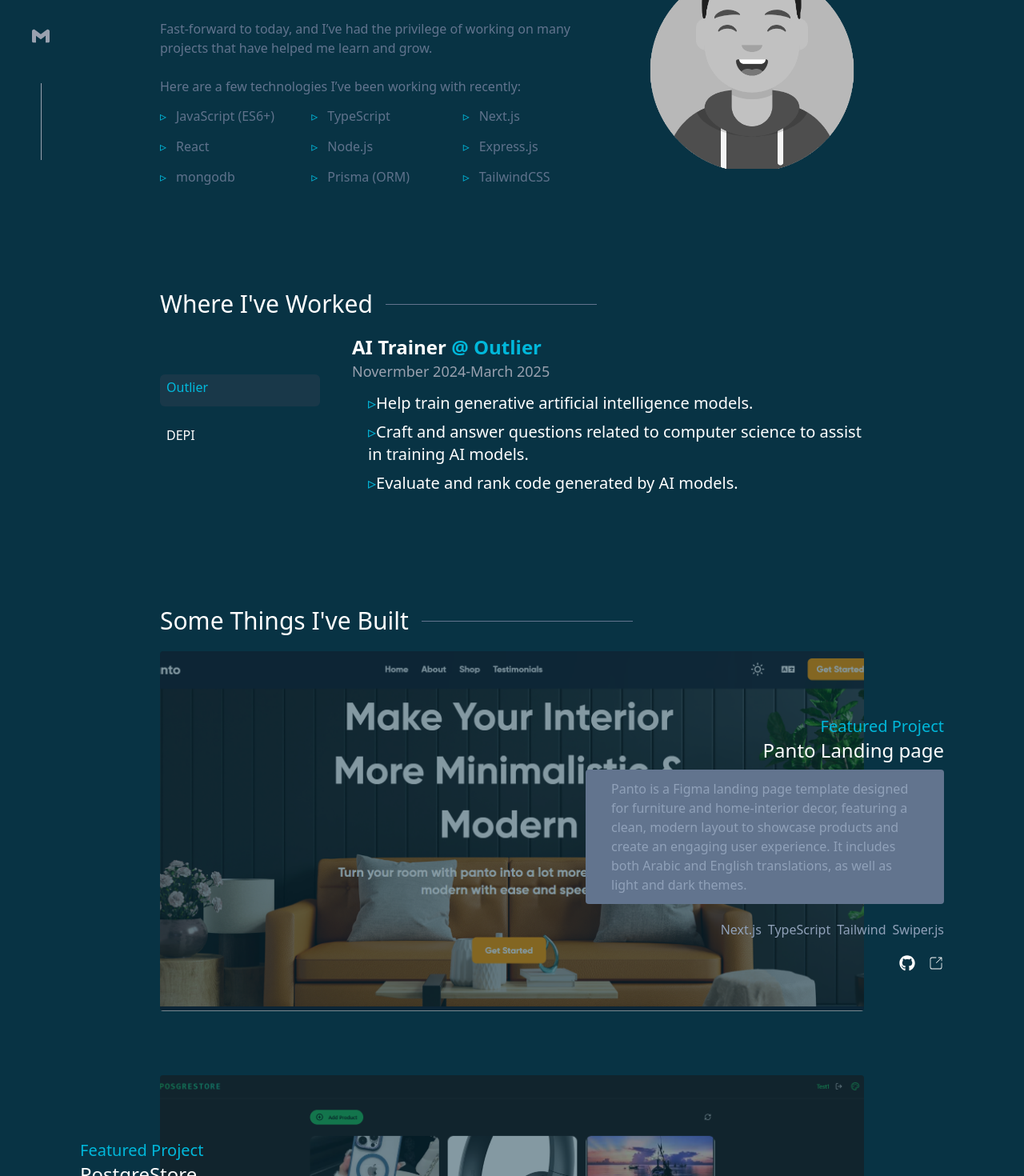
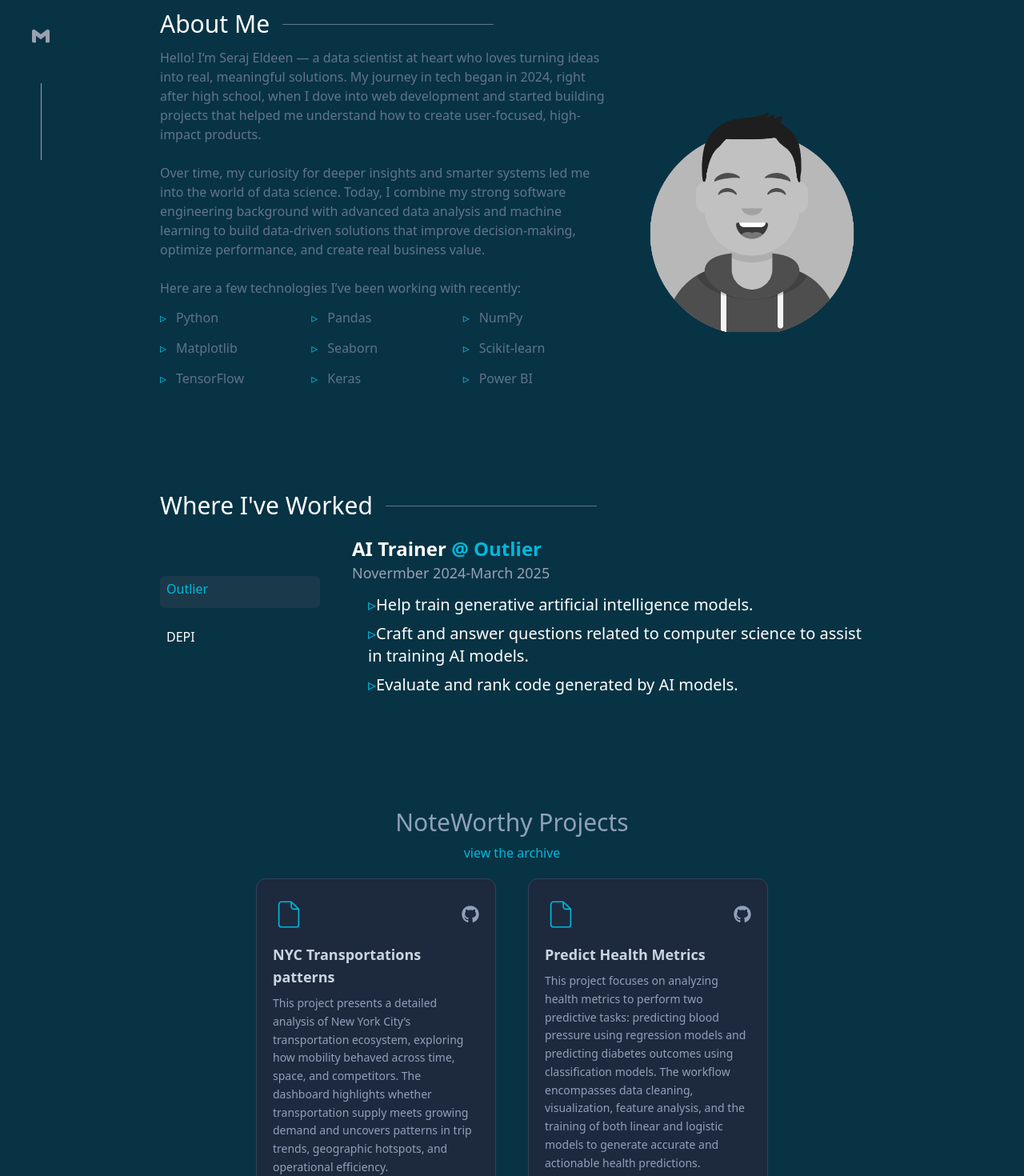
Before and after one commit to SerajEldeen/portfolio-v2, a Next.js app: page / in a window 1280 px wide. Shown: the part 600-2070 px from the top of the page at 80% size. Built offline with nearby package versions, Linux system fonts and the light colour scheme.

Commit message:
add:data science tips

```diff
--- a/src/app/archive/page.tsx
+++ b/src/app/archive/page.tsx
@@ -1,43 +1,71 @@
 "use client";
+import { useState } from "react";
 import Navbar from "@/components/Navbar";
 import Link from "next/link";
 import { CiShare1 } from "react-icons/ci";
 import { FaGithub } from "react-icons/fa";
 import { easeOut, motion } from "framer-motion";
-import ArchiveProjects from "../../static/archive.json";
+import SoftwareEngineering from "../../static/softwareEngineerArchive.json";
+import DataScientist from "../../static/dataScienceArchive.json";
 
 function Page() {
-  // parent container for stagger effect
+  const [active, setActive] = useState("data");
+  const data = active === "software" ? SoftwareEngineering : DataScientist;
+
+  // Animation settings
   const container = {
     hidden: { opacity: 0 },
-    visible: {
-      opacity: 1,
-      transition: { staggerChildren: 0.15 },
-    },
+    visible: { opacity: 1, transition: { staggerChildren: 0.15 } },
   };
 
-  // each row animation
   const row = {
     hidden: { opacity: 0, y: 20 },
-    visible: {
-      opacity: 1,
-      y: 0,
-      transition: { duration: 0.5, ease: easeOut },
-    },
+    visible: { opacity: 1, y: 0, transition: { duration: 0.5, ease: easeOut } },
   };
 
   return (
     <>
       <Navbar />
       <section className="md:px-40 px-10 py-5">
-        <h1 className="text-slate-400 text-5xl">Archive</h1>
-        <p className="text-cyan-500 leading-10 tracking-wide">
-          A big list of things I&apos;ve worked on
-        </p>
+        <div className="flex md:flex-row flex-col justify-between items-center flex-wrap gap-3">
+          <div>
+            <h1 className="text-slate-400 text-5xl">Archive</h1>
+            <p className="text-cyan-500 leading-10 tracking-wide">
+              A big list of things I&apos;ve worked on
+            </p>
+          </div>
+
+          {/* Filter Buttons */}
+          <div className="flex gap-3">
+            <button
+              type="button"
+              onClick={() => setActive("data")}
+              className={`px-5 py-2 rounded-full border transition-all duration-300 ${
+                active === "data"
+                  ? "bg-cyan-500 text-white border-cyan-500 shadow-lg shadow-cyan-500/30"
+                  : "border-slate-600 text-slate-300 hover:bg-slate-700"
+              }`}
+            >
+              Data Scientist
+            </button>
+            <button
+              type="button"
+              onClick={() => setActive("software")}
+              className={`px-5 py-2 rounded-full border transition-all duration-300 ${
+                active === "software"
+                  ? "bg-cyan-500 text-white border-cyan-500 shadow-lg shadow-cyan-500/30"
+                  : "border-slate-600 text-slate-300 hover:bg-slate-700"
+              }`}
+            >
+              Software Engineer
+            </button>
+          </div>
+        </div>
 
         {/* Table */}
         <div className="overflow-x-auto mt-10">
           <motion.table
+            key={active} // this re-triggers animation when switching
             className="w-full text-left border-collapse"
             variants={container}
             initial="hidden"
@@ -53,7 +81,7 @@ function Page() {
               </tr>
             </thead>
             <motion.tbody variants={container}>
-              {ArchiveProjects.map((project, idx) => (
+              {data.map((project, idx) => (
                 <motion.tr
                   key={idx}
                   variants={row}
--- a/src/app/page.tsx
+++ b/src/app/page.tsx
@@ -30,7 +30,6 @@ export default function Home() {
           <Hero />
           <About />
           <Experience />
-          <Work />
           <AddProject />
           <Contact />
           <Social />
--- a/src/components/About.tsx
+++ b/src/components/About.tsx
@@ -18,15 +18,15 @@ const paragraphVariants = {
 
 function About() {
   const skills: string[] = [
-    "JavaScript (ES6+)",
-    "TypeScript",
-    "Next.js",
-    "React",
-    "Node.js",
-    "Express.js",
-    "mongodb",
-    "Prisma (ORM)",
-    "TailwindCSS",
+    "Python",
+    "Pandas",
+    "NumPy",
+    "Matplotlib",
+    "Seaborn",
+    "Scikit-learn",
+    "TensorFlow",
+    "Keras",
+    "Power BI",
   ];
   return (
     <section className="md:px-50 px-15 py-15" id="about">
@@ -48,18 +48,23 @@ function About() {
             variants={paragraphVariants}
             className="py-3 text-slate-500 font-medium max-w-xl"
           >
-            Hello! My name is Seraj Eldeen and I enjoy creating things that help
-            people to ease their lives. My interest in web development started
-            back in 2024 after finishing the high School when I decided to start
-            a career in Web Development.
+            Hello! I&lsquo;m Seraj Eldeen — a data scientist at heart who loves
+            turning ideas into real, meaningful solutions. My journey in tech
+            began in 2024, right after high school, when I dove into web
+            development and started building projects that helped me understand
+            how to create user-focused, high-impact products.
           </motion.p>
 
           <motion.p
             variants={paragraphVariants}
             className="py-3 text-slate-500 font-medium max-w-xl"
           >
-            Fast-forward to today, and I’ve had the privilege of working on many
-            projects that have helped me learn and grow.
+            Over time, my curiosity for deeper insights and smarter systems led
+            me into the world of data science. Today, I combine my strong
+            software engineering background with advanced data analysis and
+            machine learning to build data-driven solutions that improve
+            decision-making, optimize performance, and create real business
+            value.
           </motion.p>
 
           <motion.p
--- a/src/components/AddProject.tsx
+++ b/src/components/AddProject.tsx
@@ -7,7 +7,7 @@ import { motion } from "framer-motion";
 import projects from "../static/projects.json";
 
 function AddProject() {
-  const [n, setN] = useState(6);
+  const [n, setN] = useState(4);
 
   // Apply pagination
   const shownProjects = projects.slice(0, n);
@@ -32,7 +32,7 @@ function AddProject() {
   return (
     <section className="md:px-50 px-15 py-15 flex justify-center items-center flex-col">
       <h2 className="text-slate-400 md:text-3xl text-2xl mb-2">
-        Other NoteWorthy Projects
+        NoteWorthy Projects
       </h2>
       <Link
         href="/archive"
@@ -61,7 +61,7 @@ function AddProject() {
               transition={{ duration: 0.4, ease: "easeOut" }}
               whileHover={{ scale: 1.05 }}
               className="bg-slate-800 rounded-xl px-5 py-6 group cursor-pointer max-w-[300px]
-                        hover:shadow-cyan-500/20 transition-all duration-300 border border-slate-700 hover:border-cyan-500/40"
+              hover:shadow-cyan-500/20 transition-all duration-300 border border-slate-700 hover:border-cyan-500/40"
             >
               {/* First Row */}
               <div className="flex justify-between items-center mb-4">
--- a/src/components/Experience.tsx
+++ b/src/components/Experience.tsx
@@ -34,7 +34,7 @@ function Experience() {
       name: "DEPI",
       role: "Software Engineer",
       link: "https://depi.gov.eg/",
-      date: "June 2025-Present",
+      date: "June 2025-December 2025",
       whatDone: [
         "Learn and apply software engineering principles in a professional environment.",
         "Work with a team to develop and maintain software applications.",
--- /dev/null
+++ b/src/static/dataScienceArchive.json
@@ -0,0 +1,34 @@
+[
+  {
+    "year": "2025",
+    "title": "Customer_Churn_USA",
+    "madeAt": "——",
+    "builtWith": "Power BI",
+    "live": "https://app.powerbi.com/view?r=eyJrIjoiYzQ3ZDcyYWMtOGNmOC00Yzg2LWEwNzYtMDU5ZjViY2QwYWExIiwidCI6ImVhZjYyNGM4LWEwYzQtNDE5NS04N2QyLTQ0M2U1ZDc1MTZjZCIsImMiOjh9&embedImagePlaceholder=true",
+    "github": "https://github.com/SerajEldeen/Customer_Churn-USA"
+  },
+  {
+    "year": "2025",
+    "title": "Healthcare-Dashboard",
+    "madeAt": "——",
+    "builtWith": "Power BI",
+    "live": "",
+    "github": "https://github.com/SerajEldeen/Healthcare-Dashboard"
+  },
+  {
+    "year": "2025",
+    "title": "Amazon_prime-Dashboard",
+    "madeAt": "——",
+    "builtWith": "Power BI",
+    "live": "https://app.powerbi.com/view?r=eyJrIjoiZmI5ZmRkYmYtM2U4Yi00OTNjLWI1Y2UtMTllYjBlM2E0MjA1IiwidCI6ImVhZjYyNGM4LWEwYzQtNDE5NS04N2QyLTQ0M2U1ZDc1MTZjZCIsImMiOjh9",
+    "github": "https://github.com/SerajEldeen/Amazon_Prime-Dashboard"
+  },
+  {
+    "year": "2025",
+    "title": "HR-Dashboard",
+    "madeAt": "——",
+    "builtWith": "Power BI",
+    "live": "https://app.powerbi.com/reportEmbed?reportId=6a3fec53-6202-4fa1-8668-61ecd9cf1c5d&autoAuth=true&ctid=eaf624c8-a0c4-4195-87d2-443e5d7516cd",
+    "github": "https://github.com/SerajEldeen/HR-Dashboard"
+  }
+]
--- a/src/static/projects.json
+++ b/src/static/projects.json
@@ -1,44 +1,16 @@
 [
   {
-    "title": "Digoo Hand Made",
-    "description": "Digoo is a handcrafted, leather-focused landing page built with love. It’s designed to showcase customized handmade leather products, built with Arabic support, and responsive across all devices.",
-    "tech": ["Next.js", "TypeScript", "Zustand"],
-    "github": "https://github.com/SerajEldeen/digoo",
-    "live": "https://digoo.netlify.app/"
-  },
-  {
-    "title": "Hidaya",
-    "description": "Hidaya is a modern, user-friendly website designed with a noble intention: to raise awareness about the teachings of Islam. The project showcases Islamic habits, values, and lifestyle through elegant UI, interactive components, and responsive design.",
-    "tech": ["Next.js", "TypeScript", "TailwindCSS"],
-    "github": "https://github.com/SerajEldeen/Hidaya",
-    "live": "https://hidayaa.netlify.app/"
-  },
-  {
-    "title": "TheAmazingEgypt",
-    "description": "TheAmazingEgypt is a project that showcases the breathtaking beauty of Egypt, highlighting its most stunning and iconic destinations. It offers an unforgettable experience for visitors looking to explore and immerse themselves in the wonders of Egypt.",
-    "tech": ["React", "TypeScript", "TailwindCSS"],
-    "github": "https://github.com/SerajEldeen/TheAmazingEgypt",
-    "live": "https://the-amazing-egypt.netlify.app/"
-  },
-  {
-    "title": "Book-Store",
-    "description": "Book-Store is a user-friendly web application that allows users to manage books through full CRUD operations, with all data stored in a MongoDB database.",
-    "tech": ["React", "Express.js", "MongoDB"],
-    "github": "https://github.com/SerajEldeen/Book-Store",
+    "title": "NYC Transportations patterns",
+    "description": "This project presents a detailed analysis of New York City’s transportation ecosystem, exploring how mobility behaved across time, space, and competitors. The dashboard highlights whether transportation supply meets growing demand and uncovers patterns in trip trends, geographic hotspots, and operational efficiency.",
+    "tech": ["Power BI"],
+    "github": "https://github.com/SerajEldeen/Transportation_Patterns-Dashboard",
     "live": ""
   },
   {
-    "title": "GoldXchange",
-    "description": "GoldXchange is a responsive web app for tracking and exchanging gold prices, featuring Google/GitHub login and a clear privacy policy.",
-    "tech": ["Next-auth", "React-query", "TailwindCSS"],
-    "github": "https://github.com/SerajEldeen/GoldXchange",
-    "live": "https://goldxchange.netlify.app/"
-  },
-  {
-    "title": "Portfolio V1",
-    "description": "If you want to go backend time this is my first Personal Website V1, a user-friendly web application.",
-    "tech": ["React", "TailwindCSS", "Framer Motion"],
-    "github": "https://github.com/SerajEldeen/Portfolio",
-    "live": "https://serajeldeen13.netlify.app/"
+    "title": "Predict Health Metrics",
+    "description": "This project focuses on analyzing health metrics to perform two predictive tasks: predicting blood pressure using regression models and predicting diabetes outcomes using classification models. The workflow encompasses data cleaning, visualization, feature analysis, and the training of both linear and logistic models to generate accurate and actionable health predictions.",
+    "tech": ["colab", "python", "Scikit-learn"],
+    "github": "https://github.com/SerajEldeen/PredictHealthMetrics",
+    "live": ""
   }
 ]
```
Also changed, not shown: src/components/Overview.tsx (+6 -15 lines), src/static/softwareEngineerArchive.json (renamed from src/static/archive.json, +48 -0 lines), 1 other file (tests, documents, lock files or other folders).
